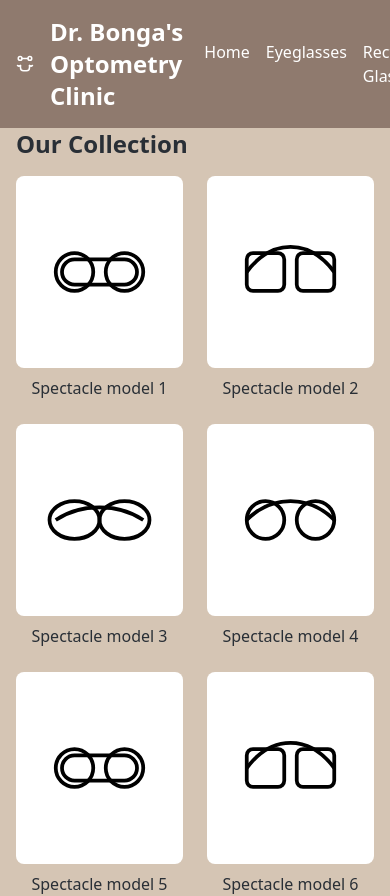
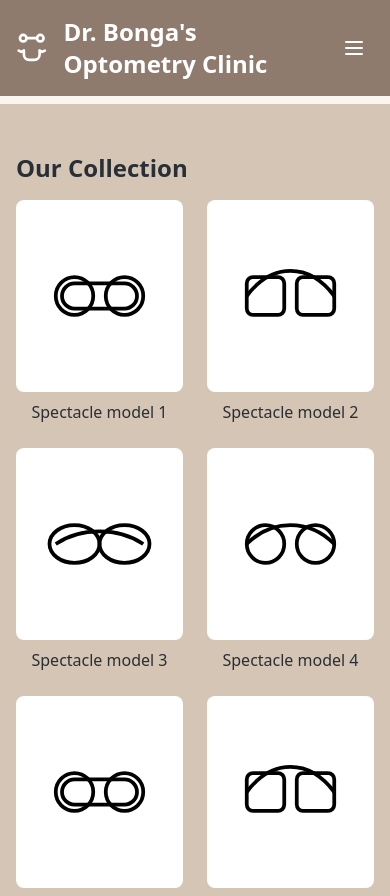
Before and after one commit to Bongakonke-Langa/optometrist-website, a Next.js app: page / in a window 390 px wide. Shown: the top 896 px of the page. Built offline with nearby package versions, Linux system fonts and the light colour scheme.

Commit message:
feat:new-features-added

```diff
--- a/app/eyeglasses/page.tsx
+++ b/app/eyeglasses/page.tsx
@@ -1,3 +1,5 @@
+'use client';
+
 import Link from 'next/link';
 import { FaFacebook, FaTwitter, FaInstagram } from 'react-icons/fa';
 
@@ -24,6 +26,8 @@ export default function Eyeglasses() {
             </svg>
             <h1 className="text-2xl font-bold">Dr. Bonga's Optometry Clinic</h1>
           </div>
+
+
           <nav>
             <ul className="flex space-x-4">
               <li><Link href="/" className="hover:text-black transition-colors duration-300">Home</Link></li>
--- a/app/layout.tsx
+++ b/app/layout.tsx
@@ -1,6 +1,7 @@
 import type { Metadata } from "next";
 import localFont from "next/font/local";
 import "./globals.css";
+import Navigation from '../components/ui/useclient';
 
 const geistSans = localFont({
   src: "./fonts/GeistVF.woff",
@@ -18,16 +19,16 @@ export const metadata: Metadata = {
   description: "Generated by create next app",
 };
 
+
 export default function RootLayout({
   children,
-}: Readonly<{
-  children: React.ReactNode;
-}>) {
+}: {
+  children: React.ReactNode
+}) {
   return (
     <html lang="en">
-      <body
-        className={`${geistSans.variable} ${geistMono.variable} antialiased`}
-      >
+      <body>
+        <Navigation />
         {children}
       </body>
     </html>
--- a/app/page.tsx
+++ b/app/page.tsx
@@ -1,8 +1,13 @@
+'use client';
+
 import Image from "next/image";
 import Link from 'next/link';
 import { FaFacebook, FaTwitter, FaInstagram } from 'react-icons/fa';
+import { useState } from 'react';
 
-export default function Home() {
+export default function RectangleGlasses() {
+  const [isMenuOpen, setIsMenuOpen] = useState(false);
+
   const spectacleSVGs = [
     `<svg xmlns="http://www.w3.org/2000/svg" viewBox="0 0 100 100"><path d="M15,50 Q30,35 50,35 Q70,35 85,50" stroke="#000" fill="none" stroke-width="3"/><circle cx="30" cy="50" r="15" stroke="#000" fill="none" stroke-width="3"/><circle cx="70" cy="50" r="15" stroke="#000" fill="none" stroke-width="3"/></svg>`,
     `<svg xmlns="http://www.w3.org/2000/svg" viewBox="0 0 100 100"><rect x="20" y="40" width="60" height="20" rx="10" stroke="#000" fill="none" stroke-width="3"/><circle cx="30" cy="50" r="15" stroke="#000" fill="none" stroke-width="3"/><circle cx="70" cy="50" r="15" stroke="#000" fill="none" stroke-width="3"/></svg>`,
@@ -19,8 +24,9 @@ export default function Home() {
 
   return (
     <div className="min-h-screen flex flex-col font-sans bg-[#FAF5F1] text-[#292F36]">
-      <header className="fixed top-0 left-0 right-0 bg-[#8F7A6E] text-white p-4 z-50">
-        <div className="container mx-auto flex items-center justify-between">
+      <header className="fixed top-0 left-0 right-0 bg-[#8F7A6E] text-white z-50">
+        <div className="container mx-auto px-4 py-4">
+          <div className="flex items-center justify-between">
             <div className="flex items-center">
               <svg className="w-10 h-10 mr-4" viewBox="0 0 24 24" fill="none" xmlns="http://www.w3.org/2000/svg">
                 <path d="M5.5 7C6.88071 7 8 5.88071 8 4.5C8 3.11929 6.88071 2 5.5 2C4.11929 2 3 3.11929 3 4.5C3 5.88071 4.11929 7 5.5 7Z" stroke="currentColor" strokeWidth="2" strokeLinecap="round" strokeLinejoin="round"/>
@@ -32,7 +38,19 @@ export default function Home() {
               </svg>
               <h1 className="text-2xl font-bold">Dr. Bonga's Optometry Clinic</h1>
             </div>
-          <nav>
+
+            {/* Hamburger menu button for small screens */}
+            <button
+              className="md:hidden p-2"
+              onClick={() => setIsMenuOpen(!isMenuOpen)}
+            >
+              <svg className="w-6 h-6" fill="none" stroke="currentColor" viewBox="0 0 24 24" xmlns="http://www.w3.org/2000/svg">
+                <path strokeLinecap="round" strokeLinejoin="round" strokeWidth={2} d="M4 6h16M4 12h16M4 18h16" />
+              </svg>
+            </button>
+
+            {/* Navigation for larger screens */}
+            <nav className="hidden md:block">
               <ul className="flex space-x-4">
                 <li><Link href="/" className="hover:text-black transition-colors duration-300">Home</Link></li>
                 <li><Link href="/eyeglasses" className="hover:text-black transition-colors duration-300">Eyeglasses</Link></li>
@@ -41,9 +59,22 @@ export default function Home() {
               </ul>
             </nav>
           </div>
+
+          {/* Mobile menu */}
+          {isMenuOpen && (
+            <nav className="md:hidden mt-4">
+              <ul className="flex flex-col space-y-2">
+                <li><Link href="/" className="block py-2 hover:text-black transition-colors duration-300">Home</Link></li>
+                <li><Link href="/eyeglasses" className="block py-2 hover:text-black transition-colors duration-300">Eyeglasses</Link></li>
+                <li><Link href="/rectangleglasses" className="block py-2 hover:text-black transition-colors duration-300">Rectangle Glasses</Link></li>
+                <li><Link href="#" className="block py-2 hover:text-black transition-colors duration-300">Frederica</Link></li>
+              </ul>
+            </nav>
+          )}
+        </div>
       </header>
 
-      <div className="pt-20">
+      <div className="pt-[64px]">
         <section className="relative py-12">
           <div className="absolute inset-0 bg-[#D5C5B4] left-[calc(-50vw+50%)] right-[calc(-50vw+50%)]"></div>
           <div className="relative z-10 max-w-7xl mx-auto px-4 sm:px-6 lg:px-8">
--- a/app/rectangleglasses/page.tsx
+++ b/app/rectangleglasses/page.tsx
@@ -1,6 +1,10 @@
+'use client';
+
 import Link from 'next/link';
 import { FaFacebook, FaTwitter, FaInstagram } from 'react-icons/fa';
 import Image from 'next/image';
+import { useState } from 'react';
+
 
 // Add this array of glasses data
 const glasses = [
@@ -13,8 +17,9 @@ const glasses = [
 ];
 
 export default function RectangleGlasses() {
+  const [isMenuOpen, setIsMenuOpen] = useState(false);
     return (
-      <div className="min-h-screen flex flex-col font-sans bg-[#FAF5F1] text-[#292F36] pt-20">
+      <div className="min-h-screen flex flex-col font-sans bg-[#FAF5F1] text-[#292F36] pt-20 ">
         <header className="fixed top-0 left-0 right-0 bg-[#8F7A6E] text-white p-4 z-50">
           <div className="container mx-auto flex items-center justify-between">
             <div className="flex items-center">
@@ -28,7 +33,20 @@ export default function RectangleGlasses() {
               </svg>
               <h1 className="text-2xl font-bold">Dr. Bonga's Optometry Clinic</h1>
             </div>
-            <nav>
+
+
+            {/* Hamburger menu button for small screens */}
+            <button
+              className="md:hidden p-2"
+              onClick={() => setIsMenuOpen(!isMenuOpen)}
+            >
+              <svg className="w-6 h-6" fill="none" stroke="currentColor" viewBox="0 0 24 24" xmlns="http://www.w3.org/2000/svg">
+                <path strokeLinecap="round" strokeLinejoin="round" strokeWidth={2} d="M4 6h16M4 12h16M4 18h16" />
+              </svg>
+            </button>
+
+            {/* Navigation for larger screens */}
+            <nav className="hidden md:block">
               <ul className="flex space-x-4">
                 <li><Link href="/" className="hover:text-black transition-colors duration-300">Home</Link></li>
                 <li><Link href="/eyeglasses" className="hover:text-black transition-colors duration-300">Eyeglasses</Link></li>
@@ -37,6 +55,19 @@ export default function RectangleGlasses() {
               </ul>
             </nav>
           </div>
+
+          {/* Mobile menu */}
+          {isMenuOpen && (
+            <nav className="md:hidden mt-4">
+              <ul className="flex flex-col space-y-2">
+                <li><Link href="/" className="block py-2 hover:text-black transition-colors duration-300">Home</Link></li>
+                <li><Link href="/eyeglasses" className="block py-2 hover:text-black transition-colors duration-300">Eyeglasses</Link></li>
+                <li><Link href="/rectangleglasses" className="block py-2 hover:text-black transition-colors duration-300">Rectangle Glasses</Link></li>
+                <li><Link href="#" className="block py-2 hover:text-black transition-colors duration-300">Frederica</Link></li>
+              </ul>
+            </nav>
+          )}
+
         </header>
 
         <main className="flex-grow container mx-auto px-4 py-8">
--- /dev/null
+++ b/components/ui/useclient.tsx
@@ -0,0 +1,40 @@
+'use client';
+
+import { useState } from 'react';
+import Link from 'next/link';
+
+export default function Navigation() {
+  const [isMenuOpen, setIsMenuOpen] = useState(false);
+
+  return (
+    <nav>
+      {/* Hamburger menu button for small screens */}
+      <button
+        className="md:hidden p-2"
+        onClick={() => setIsMenuOpen(!isMenuOpen)}
+      >
+        <svg className="w-6 h-6" fill="none" stroke="currentColor" viewBox="0 0 24 24" xmlns="http://www.w3.org/2000/svg">
+          <path strokeLinecap="round" strokeLinejoin="round" strokeWidth={2} d="M4 6h16M4 12h16M4 18h16" />
+        </svg>
+      </button>
+
+      {/* Navigation for larger screens */}
+      <ul className="hidden md:flex space-x-4">
+        <li><Link href="/" className="hover:text-black transition-colors duration-300">Home</Link></li>
+        <li><Link href="/eyeglasses" className="hover:text-black transition-colors duration-300">Eyeglasses</Link></li>
+        <li><Link href="/rectangleglasses" className="hover:text-black transition-colors duration-300">Rectangle Glasses</Link></li>
+        <li><Link href="#" className="hover:text-black transition-colors duration-300">Frederica</Link></li>
+      </ul>
+
+      {/* Mobile menu */}
+      {isMenuOpen && (
+        <ul className="md:hidden mt-4 flex flex-col space-y-2">
+          <li><Link href="/" className="block py-2 hover:text-black transition-colors duration-300">Home</Link></li>
+          <li><Link href="/eyeglasses" className="block py-2 hover:text-black transition-colors duration-300">Eyeglasses</Link></li>
+          <li><Link href="/rectangleglasses" className="block py-2 hover:text-black transition-colors duration-300">Rectangle Glasses</Link></li>
+          <li><Link href="#" className="block py-2 hover:text-black transition-colors duration-300">Frederica</Link></li>
+        </ul>
+      )}
+    </nav>
+  );
+}
```
Lines whose indentation alone changed are shown as unchanged.
